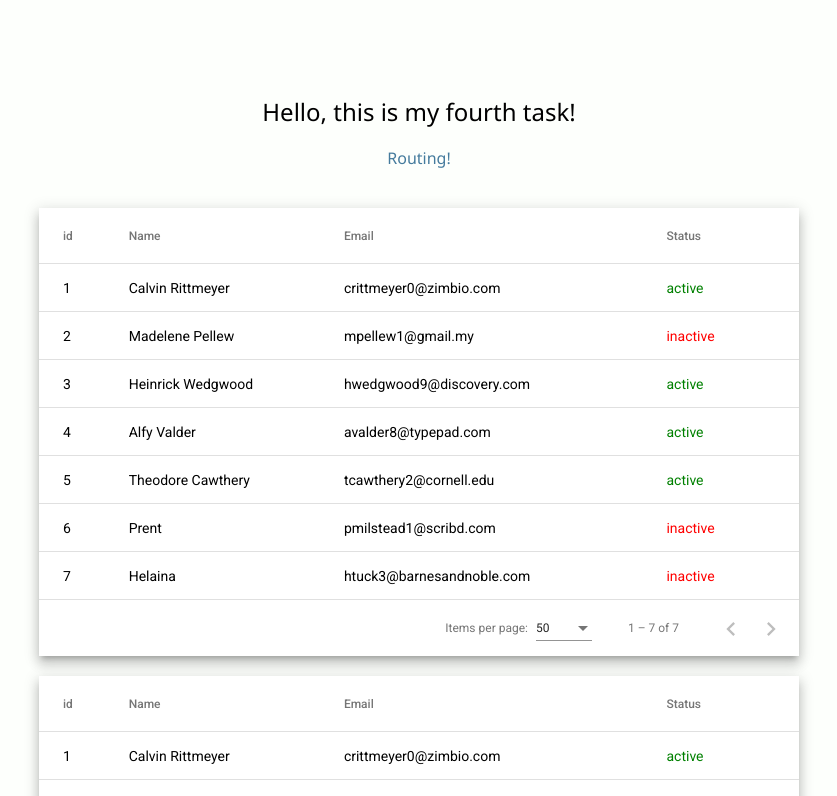
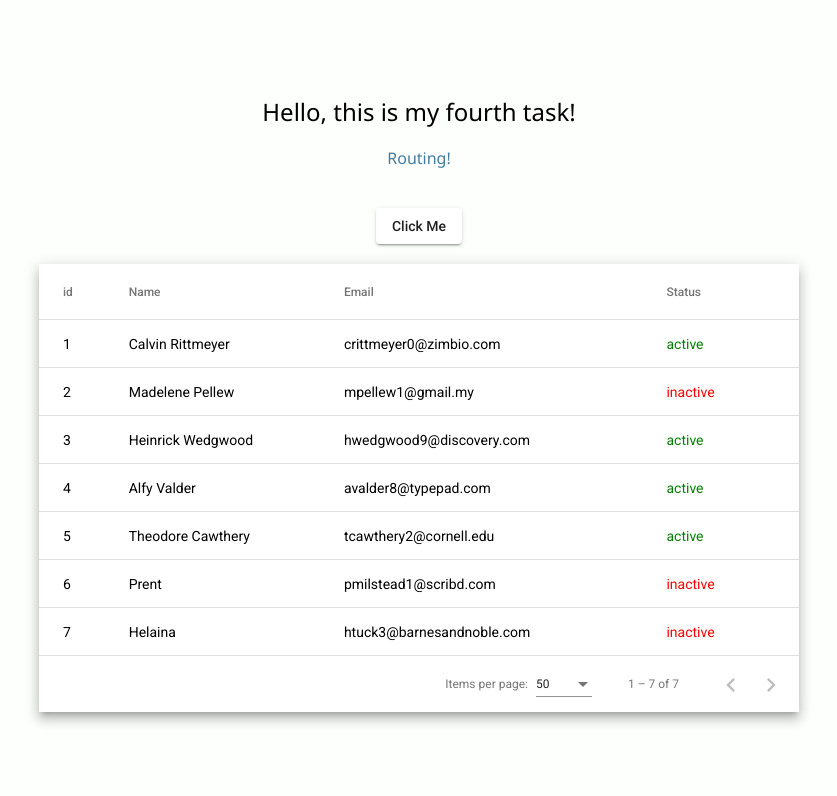
Before and after one commit to syhue/angular-services, an Angular app: page /angular-material-table/index in a window 1280 px wide. Shown: the top 796 px of the page, without its empty margins (221-1058 px from the left). Built offline with nearby package versions, Linux system fonts and the light colour scheme.

Commit message:
Update Files

```diff
--- a/src/app/app.component.html
+++ b/src/app/app.component.html
@@ -3,7 +3,11 @@
     <h1>Hello, this is my fourth task!</h1>
     <h3>Routing!</h3>
       <br>
-      <app-table></app-table>
+      <button mat-raised-button
+        (clicked)="isTableShow!=isTableShow"
+        [routerLink]="['/index']"
+        >Click Me</button>
+      <!-- <app-table></app-table> -->
       <br>
       <router-outlet></router-outlet>
   </div>
--- a/src/app/app.component.ts
+++ b/src/app/app.component.ts
@@ -7,4 +7,10 @@ import { Component } from '@angular/core';
 })
 export class AppComponent {
   title = 'task-day3';
+  isTableShow: boolean = false;
+
+  onShowTable() {
+    this.isTableShow = true;
+  }
+
 }
--- a/src/app/table/table.component.ts
+++ b/src/app/table/table.component.ts
@@ -25,12 +25,6 @@ export class TableComponent implements AfterViewInit, OnInit {
     this.dataSource = new TableDataSource();
   }
 
-  isTableShow: boolean = false;
-
-  onShowTable() {
-    this.isTableShow = true;
-  }
-
 
   ngAfterViewInit() {
     this.dataSource.sort = this.sort;
```
